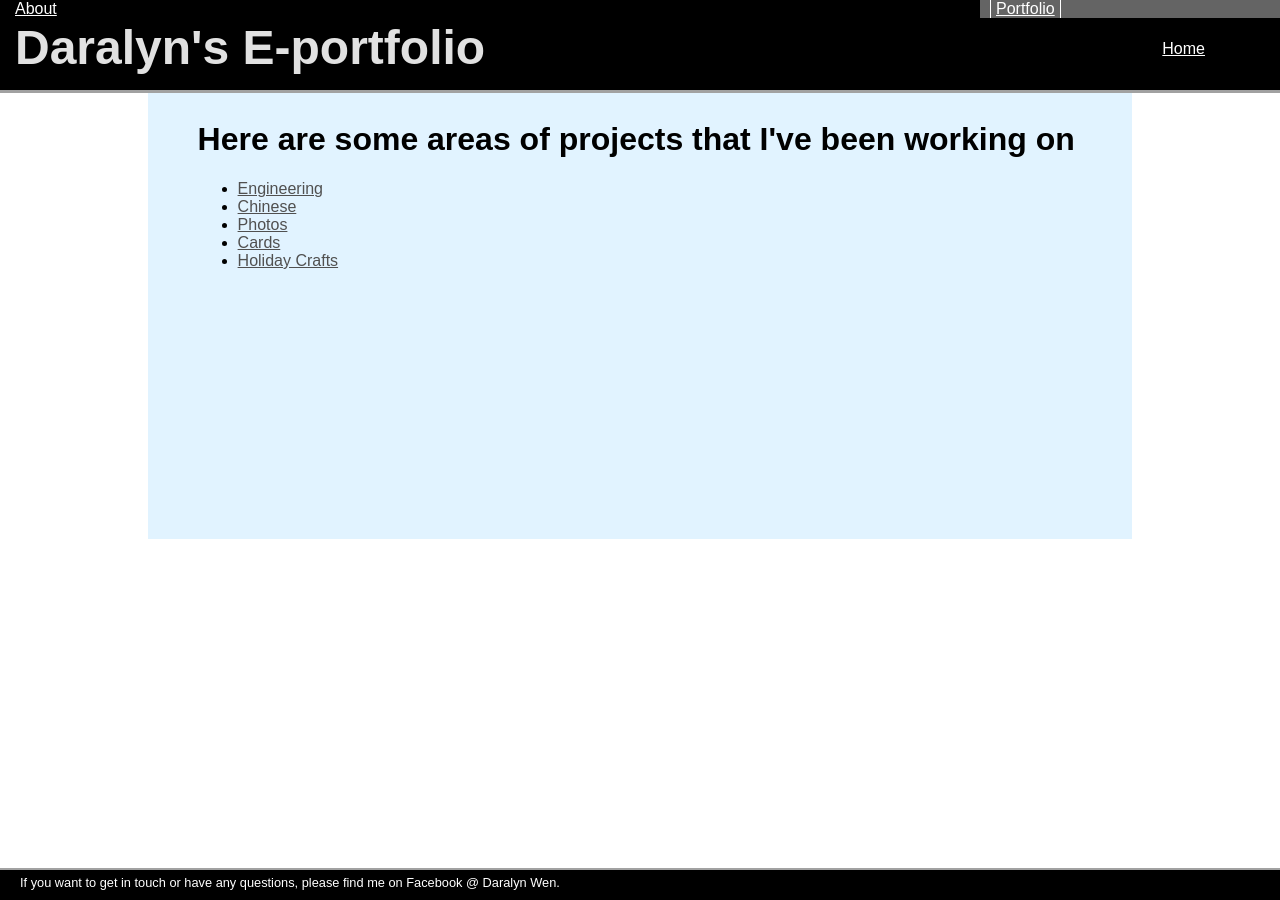
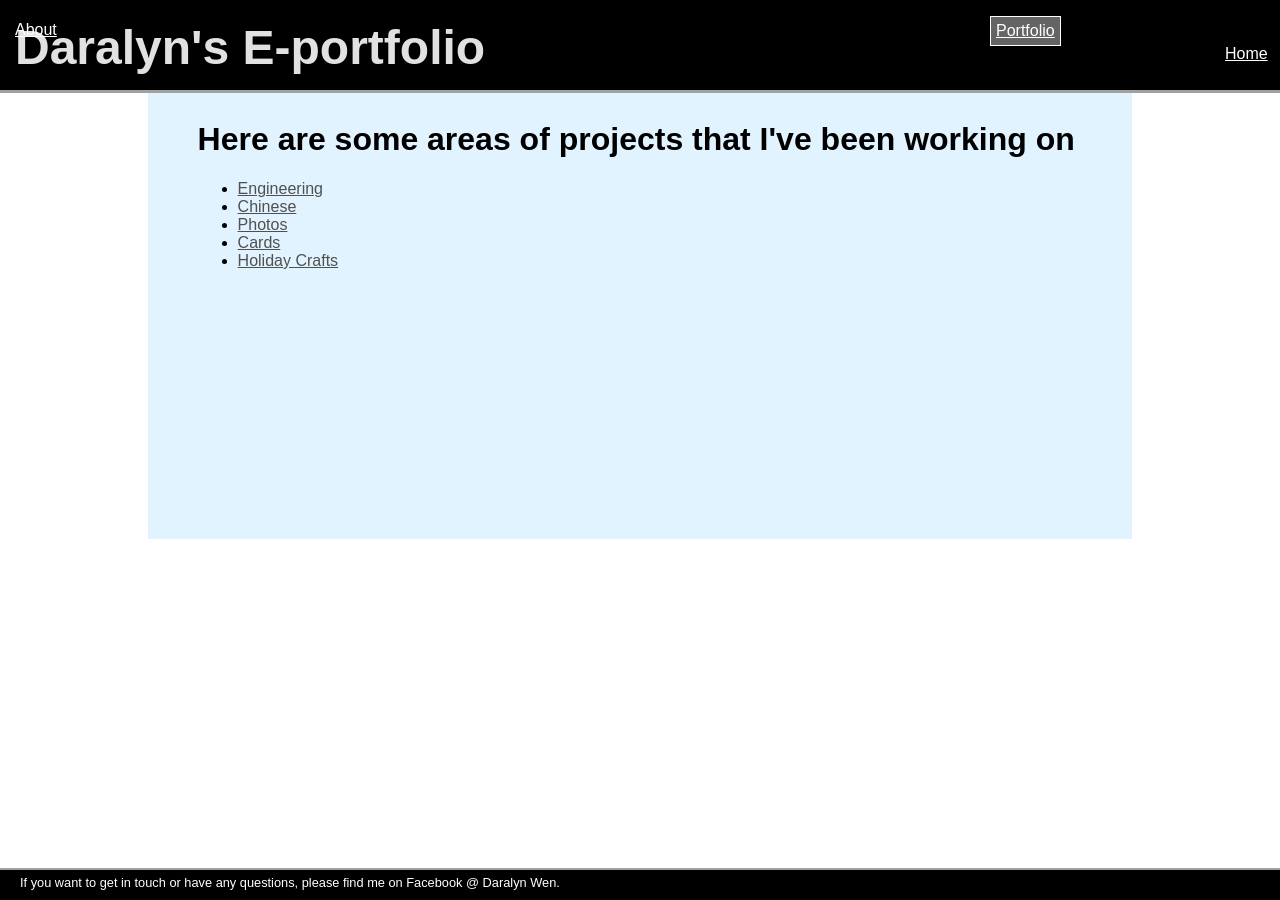
Before and after one commit to daralyn/daralyn.github.io, a Jekyll site: the page built from portfolio/index.html, in a window 1280 px wide. Built offline with Jekyll 4.4.1, drawn with Linux system fonts in a browser that asks for light colours.

Commit message:
dropdown menu and placement of buttons

```diff
--- a/css/portfolio.css
+++ b/css/portfolio.css
@@ -110,6 +110,23 @@ p {
     font-family: 'Arial', 'Sans-Serif';
 }
 
+.homebutton{
+	position: absolute;
+	top: 30;
+	right: 430;
+}
+
+.portfoliobutton{
+	position: absolute;
+	top: 30;
+	right: 230;
+}
+
+.aboutbutton{
+	position: absolute;
+	top: 30;
+	right: 30;
+}
 
 /*dropdown stuff*/
 #dropdown{
@@ -128,7 +145,7 @@ p {
 /*  position: absolute; */
   top: 53px;
   background-color: #f9f9f9;
-  min-width: 160px;
+  min-width: 80px;
   box-shadow: 0px 8px 16px 0px rgba(0,0,0,0.2);
   z-index: 1;
 }
```
